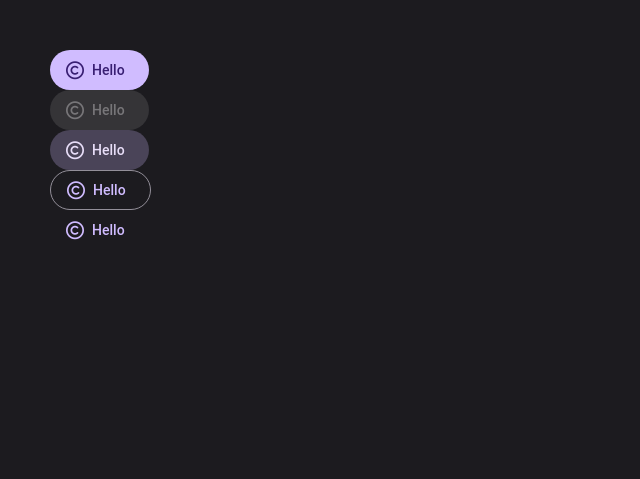
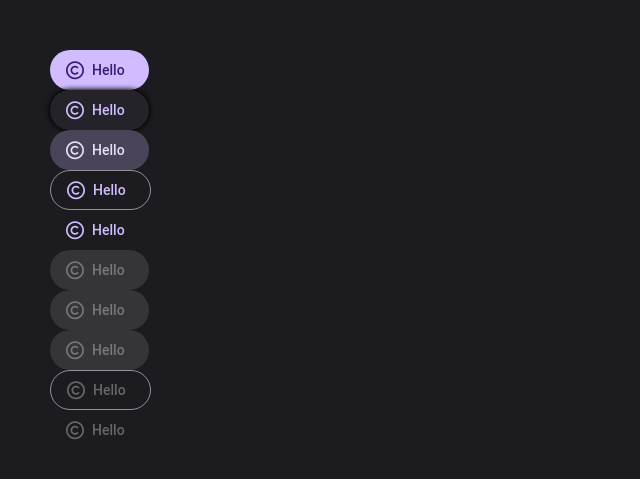
Before and after one commit to Bright-Shard/bright-shard.github.io, a Jekyll site: the page built from pages/widgets.html, in a window 1280 px wide. Shown: the top 479 px of the page, without its empty margins (0-640 px from the left). Built offline with Jekyll 4.4.1, drawn with Linux system fonts in a browser that asks for light colours.

Commit message:
Implemented every state for common buttons. States for some other components temporarily broken. State layer mixin changed again (hence the breaking). Added configurable mixins for other component states.

```diff
--- a/_sass/components/buttons/common.scss
+++ b/_sass/components/buttons/common.scss
@@ -1,4 +1,4 @@
-// Common button styles (layout/size)
+// ========== COMMON (ENABLED STATE) STYLES ==========
 .button-elevated, .button-filled, .button-tonal, .button-outlined, .button-text {
     // Flexbox for text & icon
     display: flex;
@@ -26,63 +26,126 @@
     }
 }
 
+
+
 // ========== ELEVATED BUTTON ==========
-// Enabled state
 .button-elevated {
+    // Enabled state
     background-color: $surface-1;
     box-shadow: $shadow;
     color: $primary;
     @include state_layer($primary, 20px);
-}
-// Disabled state
-.button-elevated[disabled] {
-    // Background colour is 12% opacity, while foreground is 38%
-    // Need to use rgba to set differing opacities
 
-    // Get rgb of --on-surface from red(), green(), blue() functions
-    $colour: rgb(red($on-surface), green($on-surface), blue($on-surface));
+    // Disabled state
+    @include disabled_state();
 
-    // Background colour, w/ 12% opacity
-    background-color: rgba($colour, .12);
-    // Foreground colour, w/ 38% opacity
-    color: rgba($colour, .38);
-    box-shadow: none;
+    // Hover state
+    @include hovered_state();
 
-}
-// Hover state
-.button-elevated:not([disabled]) {
-    background-color: $surface-2;
+    // Hover state is special for this one
+    &:not([disabled]):hover {
+        background-color: $surface-2;
+    }
+
+    // Focus state
+    @include focused_state();
+
+    // Pressed state
+    @include pressed_state();
 }
 
+
+
+// ========== FILLED BUTTON ==========
 .button-filled {
+    // Enabled state
     background-color: $primary;
     color: $on-primary;
     @include state_layer($on-primary, 20px);
+
+    // Disabled state
+    @include disabled_state();
+
+    // Hover state
+    @include hovered_state();
+
+    // Focus state
+    @include focused_state();
+
+    // Pressed state
+    @include pressed_state($state-hovered);
 }
 
+
+
+// ========== TONAL BUTTON ==========
 .button-tonal {
+    // Enabled state
     background-color: $secondary-container;
     color: $on-secondary-container;
     transition-duration: .4s;
     @include state_layer($on-secondary-container, 20px);
 
-    // The tonal buttons' elevation changes on hover
-    &:hover {
+    // Disabled state
+    @include disabled_state();
+
+    // Hover state
+    @include hovered_state();
+
+    // Hover state is special for tonal
+    &:not([disabled]):hover {
         box-shadow: $shadow;
     }
+
+    // Focus state
+    @include focused_state();
+
+    // Pressed state
+    @include pressed_state($state-hovered);
 }
 
+
+
+// ========== OUTLINED BUTTON ==========
 .button-outlined {
+    // Enabled state
     border-style: solid;
     border-width: 1px;
     border-color: $outline;
     border-radius: 20px;
-
     color: $primary;
     @include state_layer($primary, 20px);
+
+    // Disabled state
+    @include disabled_state($state-disabled-fg, 0);
+
+    // Hover state
+    @include hovered_state();
+
+    // Focus state
+    @include focused_state();
+
+    // Pressed state
+    @include pressed_state();
 }
 
+
+
+// ========== TEXT BUTTON ==========
 .button-text {
+    // Enabled state
     color: $primary;
     @include state_layer($primary, 20px);
+
+    // Disabled state
+    @include disabled_state($state-disabled-fg, 0);
+
+    // Hover state
+    @include hovered_state();
+
+    // Focus state
+    @include focused_state();
+
+    // Pressed state
+    @include pressed_state();
 }
--- a/_sass/components/navigation/rail.scss
+++ b/_sass/components/navigation/rail.scss
@@ -60,7 +60,7 @@
 
         // Hover animation
         &:hover > i::after {
-            opacity: $state-layer-opacity-hover;
+            opacity: $state-hovered;
         }
     }
 
--- a/_sass/variables.scss
+++ b/_sass/variables.scss
@@ -43,10 +43,12 @@ $on-error-container: #f9dedc;
 
 
 // State layer opacities
-$state-layer-opacity-hover: 8%;
-$state-layer-opacity-focus: 12%;
-$state-layer-opacity-press: 12%;
-$state-layer-opacity-drag: 16%;
+$state-disabled-bg: 12%;
+$state-disabled-fg: 38%;
+$state-hovered: 8%;
+$state-focused: 12%;
+$state-pressed: 12%;
+$state-dragged: 16%;
 
 
 
@@ -89,11 +91,15 @@ $shadow: 0px 0px 5px 1px #000000;
 
 
 
-// MIXINS
+// ========== MIXINS & FUNCTIONS ==========
 // Round corners without showing the border
 @mixin round($radius) {
     border: 0px solid;
     border-radius: $radius;
+}
+// Convert hex codes into an RGB value
+@function hex2rgb($colour) {
+    @return rgb(red($colour), green($colour), blue($colour));
 }
 // Build a state layer for an element
 @mixin state_layer($colour, $radius, $override-position: true) {
@@ -120,8 +126,38 @@ $shadow: 0px 0px 5px 1px #000000;
 
         @include round($radius);
     }
+}
+// Disabled state for components
+@mixin disabled_state($fg-opacity: $state-disabled-fg, $bg-opacity: $state-disabled-bg, $colour: $on-surface) {
+    &[disabled] {
+        // Background colour is 12% opacity, while foreground is 38%
+        // Need to use rgba to set differing opacities
+        // Get RGB from on-surface
+        $colour: hex2rgb($on-surface);
 
-    &:not([disabled]):hover::after {
-        opacity: $state-layer-opacity-hover;
+        // Background colour, w/ opacity
+        background-color: rgba($colour, $bg-opacity);
+        // Foreground colour, w/ opacity
+        color: rgba($colour, $fg-opacity);
+        // Remove the shadow, for elements that have it
+        box-shadow: none;
     }
 }
+// Hovered state for components
+@mixin hovered_state($opacity: $state-hovered) {
+    &:not([disabled]):hover::after {
+        opacity: $opacity;
+    }
+}
+// Focused state for components
+@mixin focused_state($opacity: $state-focused) {
+    &:not([disabled]):focus::after {
+        opacity: $opacity;
+    }
+}
+// Pressed state for components
+@mixin pressed_state($opacity: $state-pressed) {
+    &:not([disabled]):active::after {
+        opacity: $opacity;
+    }
+}
--- a/pages/widgets.html
+++ b/pages/widgets.html
@@ -7,9 +7,15 @@ permalink: /widgets
     <link rel="stylesheet" href="/assets/widgets.css">
 </head>
 <body>
-    <a class="button-filled"><i class="fa-regular fa-copyright"></i>Hello</a>
+    <a class="button-filled" href=""><i class="fa-regular fa-copyright"></i>Hello</a>
+    <a class="button-elevated" href=""><i class="fa-regular fa-copyright"></i>Hello</a>
+    <a class="button-tonal" href=""><i class="fa-regular fa-copyright"></i>Hello</a>
+    <a class="button-outlined" href=""><i class="fa-regular fa-copyright"></i>Hello</a>
+    <a class="button-text" href=""><i class="fa-regular fa-copyright"></i>Hello</a>
+
+    <a class="button-filled" disabled><i class="fa-regular fa-copyright"></i>Hello</a>
     <a class="button-elevated" disabled><i class="fa-regular fa-copyright"></i>Hello</a>
-    <a class="button-tonal"><i class="fa-regular fa-copyright"></i>Hello</a>
-    <a class="button-outlined"><i class="fa-regular fa-copyright"></i>Hello</a>
-    <a class="button-text"><i class="fa-regular fa-copyright"></i>Hello</a>
+    <a class="button-tonal" disabled><i class="fa-regular fa-copyright"></i>Hello</a>
+    <a class="button-outlined" disabled><i class="fa-regular fa-copyright"></i>Hello</a>
+    <a class="button-text" disabled><i class="fa-regular fa-copyright"></i>Hello</a>
 </body>
```
Also changed, not shown: components.md (+21 -21 lines).
